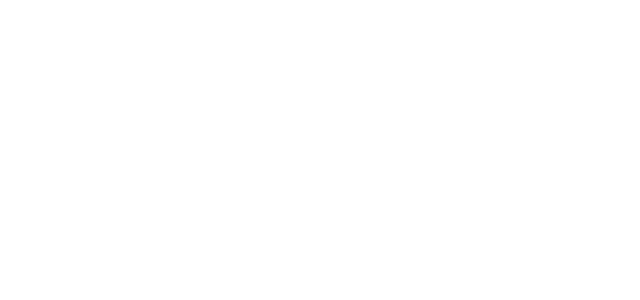
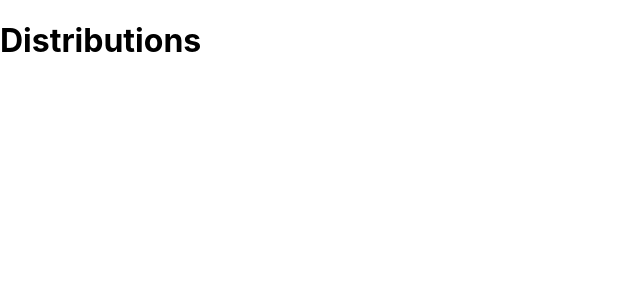
Before and after one commit to Sparky338/Digital-Aid_technical, a React (Create React App) app in the folder digital-aid-seattle/: page /distribution in a window 1280 px wide. Before the commit this address had no page. Shown: the top 300 px of the page, without its empty margins (0-640 px from the left). Built offline with nearby package versions, Linux system fonts and the light colour scheme.

Commit message:
distribution skeleton created, connected route

```diff
--- a/digital-aid-seattle/src/App.js
+++ b/digital-aid-seattle/src/App.js
@@ -2,6 +2,7 @@ import './App.css';
 import { BrowserRouter, Route, Routes } from 'react-router-dom';
 import Homepage from './components/homepage';
 import Donation from './components/donation';
+import Distribution from './components/distribution';
 
 function App() {
   return (
@@ -9,7 +10,7 @@ function App() {
       <Routes>
         <Route path = '/' exact = {true} element = {<Homepage />} />
         <Route path = '/donation' element = {<Donation />} />
-        {/* <Route path = '/distribution' element = {<Distribution />} /> */}
+        <Route path = '/distribution' element = {<Distribution />} />
         {/* <Route path = '/inventory' element = {<Inventory />} /> */}
         {/* <Route path = '/donators' element = {<Donators />} /> */}
       </Routes>
--- /dev/null
+++ b/digital-aid-seattle/src/components/distribution.js
@@ -0,0 +1,16 @@
+import { useEffect, useState } from "react";
+import { donationDistribution } from "../mock_backend";
+
+const Distribution = () => {
+
+    return (
+        <div className="mainDiv">
+            <div className="distributions">
+                <h1>Distributions</h1>
+
+            </div>
+        </div>
+    )
+}
+
+export default Distribution
```
